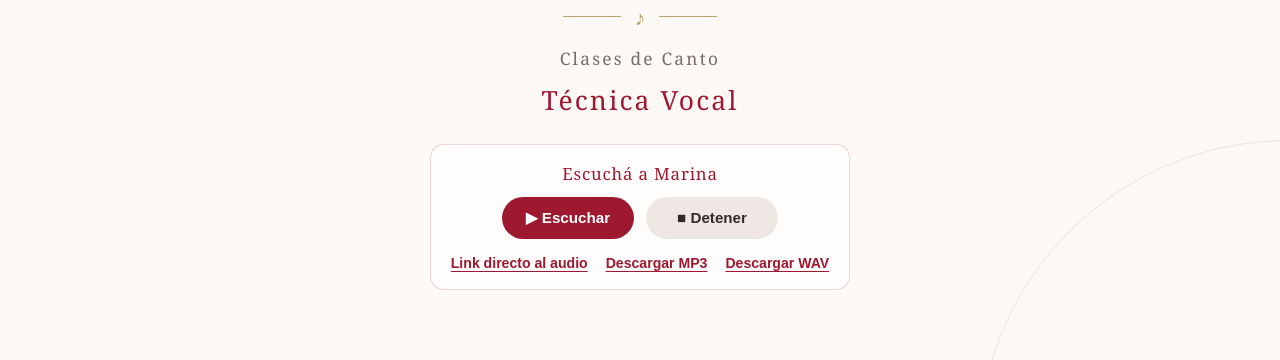
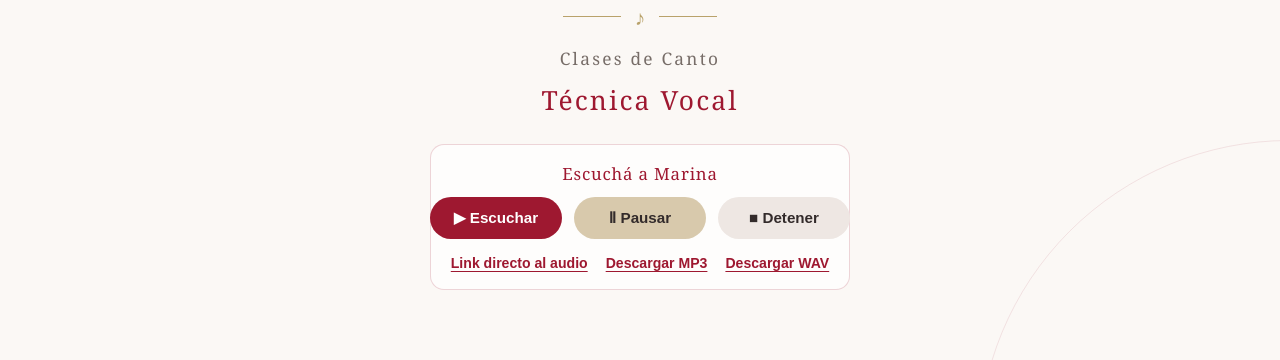
Before and after one commit to imprentaruiz-salta/academia-marina-lamas, a plain HTML site: page index.html in a window 1280 px wide. Shown: the part 575-935 px from the top of the page. Drawn offline with Linux system fonts and the light colour scheme.

Commit message:
Agregar botón para pausar el audio

```diff
--- a/index.html
+++ b/index.html
@@ -34,6 +34,7 @@
         </audio>
         <div class="audio-buttons">
           <button class="audio-button play" id="play-audio" type="button" aria-label="Reproducir audio">▶ Escuchar</button>
+          <button class="audio-button pause" id="pause-audio" type="button" aria-label="Pausar audio">Ⅱ Pausar</button>
           <button class="audio-button stop" id="stop-audio" type="button" aria-label="Detener audio">■ Detener</button>
         </div>
         <nav class="audio-links" aria-label="Enlaces del audio">
@@ -50,6 +51,9 @@
       const audio = document.getElementById('marina-audio');
       document.getElementById('play-audio').addEventListener('click', function () {
         audio.play();
+      });
+      document.getElementById('pause-audio').addEventListener('click', function () {
+        audio.pause();
       });
       document.getElementById('stop-audio').addEventListener('click', function () {
         audio.pause();
@@ -78,7 +82,7 @@
     .audio-button{min-width:132px;border:0;border-radius:999px;padding:12px 16px;font:600 .95rem Arial,sans-serif;cursor:pointer;transition:transform .15s ease,filter .15s ease}
     .audio-button:hover{filter:brightness(.95);transform:translateY(-1px)}
     .audio-button:focus-visible{outline:3px solid var(--gold);outline-offset:3px}
-    .play{background:var(--wine);color:#fff}.stop{background:#eee7e3;color:var(--ink)}
+    .play{background:var(--wine);color:#fff}.pause{background:#d8c9ac;color:#332b2b}.stop{background:#eee7e3;color:var(--ink)}
     .audio-links{display:flex;flex-wrap:wrap;justify-content:center;gap:10px 18px;margin-top:16px;font:600 .88rem Arial,sans-serif}
     .audio-links a{color:var(--wine);text-decoration:underline;text-underline-offset:3px}
     .audio-links a:focus-visible{outline:3px solid var(--gold);outline-offset:3px;border-radius:2px}
```
